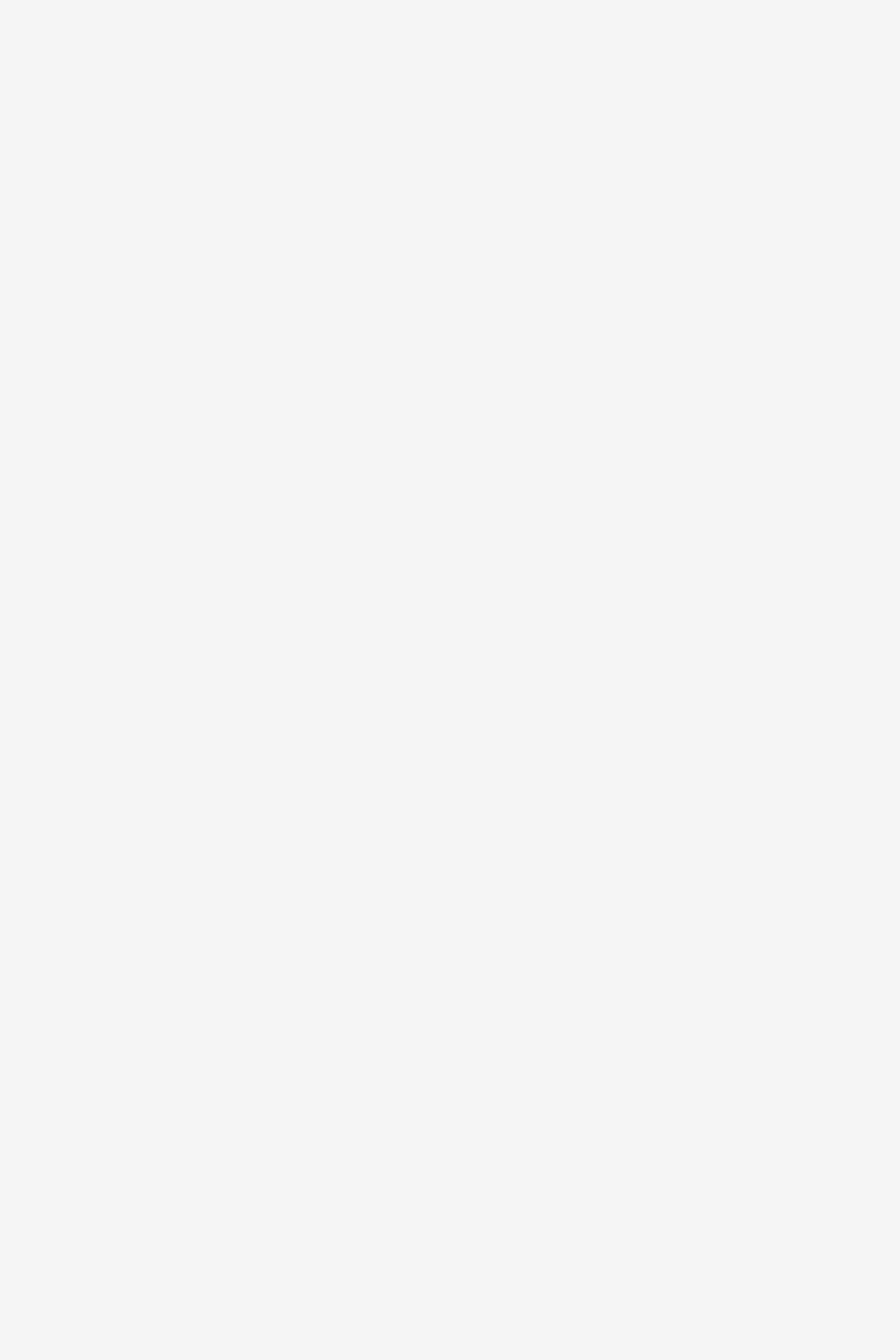
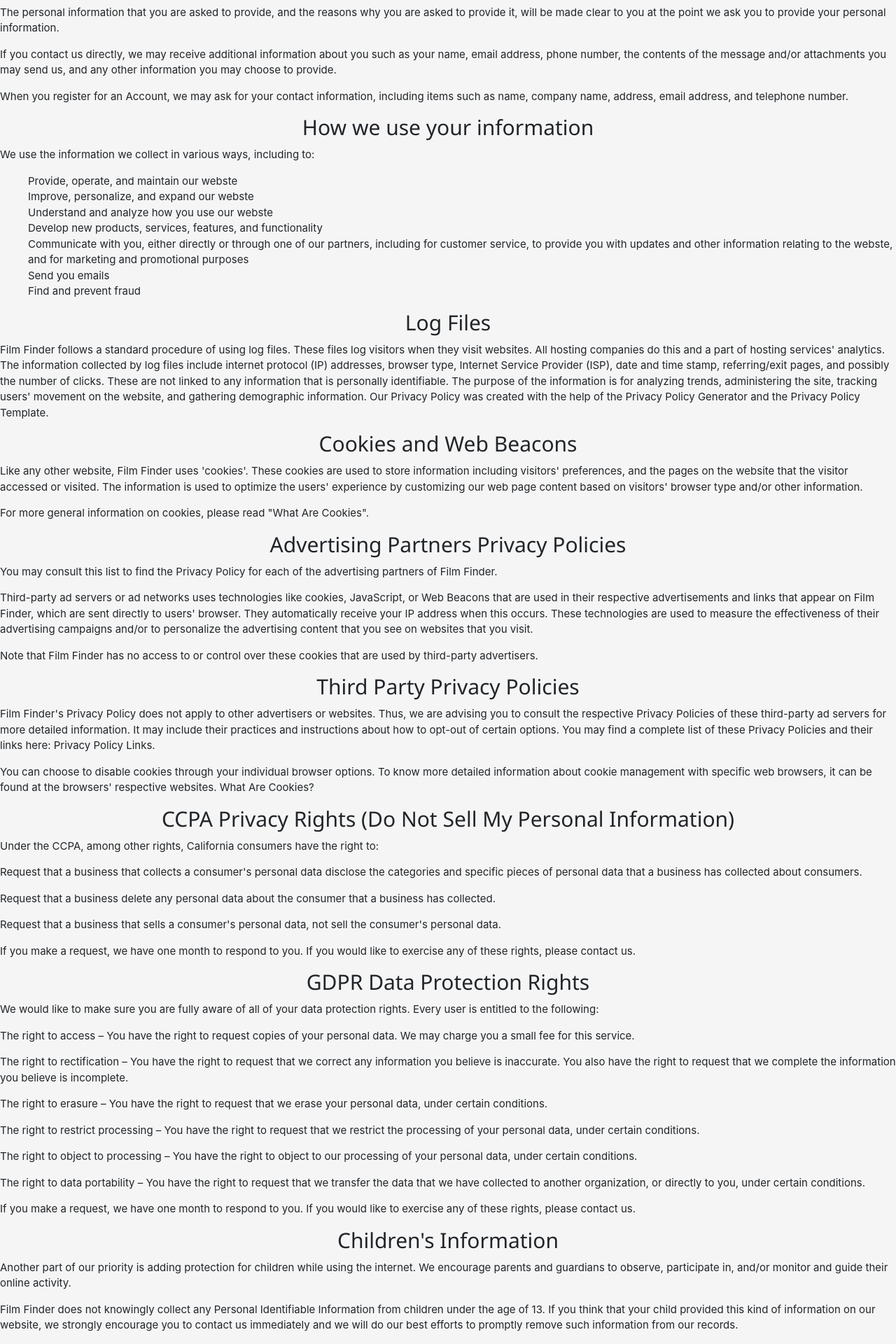
Before and after one commit to sunnylee19/Film-Finder, a React (Create React App) app in the folder film-finder/: page / in a window 1280 px wide. Shown: the part 1597-3517 px from the top of the page at 70% size. Before the commit the page ends 1310 px from the top, so only its background shows below. Built offline with nearby package versions, Linux system fonts and the light colour scheme; no server answers.

Commit message:
update privacy policy

```diff
--- a/film-finder/src/components/privacy/PrivacyComponent.js
+++ b/film-finder/src/components/privacy/PrivacyComponent.js
@@ -5,8 +5,129 @@ class PrivacyComponent extends React.Component {
     render() {
         return (
             <div>
-                <h2>Privacy Policy: To Be Determined.</h2>
-            </div>
+                <h1 className="text-center">Privacy Policy for RESTvengers</h1>
+                <p>At Film Finder, accessible from https://cs5610-film-finder-api.herokuapp.com/,
+                    one of our main priorities is the privacy of our visitors. This Privacy Policy
+                    document contains types of information that is collected and recorded by Film
+                    Finder and how we use it.</p>
+                <p>If you have additional questions or require more information about our Privacy
+                    Policy, do not hesitate to contact us.</p>
+                <p>This Privacy Policy applies only to our online activities and is valid for
+                    visitors to our website with regards to the information that they shared and/or
+                    collect in Film Finder. This policy is not applicable to any information
+                    collected offline or via channels other than this website.</p>
+                <h2>Consent</h2>
+                <p>By using our website, you hereby consent to our Privacy Policy and agree to its
+                    terms.</p>
+                <h2>Information we collect</h2>
+                <p>The personal information that you are asked to provide, and the reasons why you
+                    are asked to provide it, will be made clear to you at the point we ask you to
+                    provide your personal information.</p>
+                <p>If you contact us directly, we may receive additional information about you such
+                    as your name, email address, phone number, the contents of the message and/or
+                    attachments you may send us, and any other information you may choose to
+                    provide.</p>
+                <p>When you register for an Account, we may ask for your contact information,
+                    including items such as name, company name, address, email address, and
+                    telephone number.</p>
+                <h2>How we use your information</h2>
+                <p>We use the information we collect in various ways, including to:</p>
+                <ul>
+                    <li>Provide, operate, and maintain our webste</li>
+                    <li>Improve, personalize, and expand our webste</li>
+                    <li>Understand and analyze how you use our webste</li>
+                    <li>Develop new products, services, features, and functionality</li>
+                    <li>Communicate with you, either directly or through one of our partners,
+                        including for customer service, to provide you with updates and other
+                        information relating to the webste, and for marketing and promotional
+                        purposes
+                    </li>
+                    <li>Send you emails</li>
+                    <li>Find and prevent fraud</li>
+                </ul>
+                <h2>Log Files</h2>
+                <p>Film Finder follows a standard procedure of using log files. These files log
+                    visitors when they visit websites. All hosting companies do this and a part of
+                    hosting services' analytics. The information collected by log files include
+                    internet protocol (IP) addresses, browser type, Internet Service Provider (ISP),
+                    date and time stamp, referring/exit pages, and possibly the number of clicks.
+                    These are not linked to any information that is personally identifiable. The
+                    purpose of the information is for analyzing trends, administering the site,
+                    tracking users' movement on the website, and gathering demographic information.
+                    Our Privacy Policy was created with the help of the <a
+                        href="https://www.privacypolicygenerator.info">Privacy Policy
+                        Generator</a> and the <a href="https://www.privacypolicytemplate.net/">Privacy
+                        Policy Template</a>.</p>
+                <h2>Cookies and Web Beacons</h2>
+                <p>Like any other website, Film Finder uses 'cookies'. These cookies are used to
+                    store information including visitors' preferences, and the pages on the website
+                    that the visitor accessed or visited. The information is used to optimize the
+                    users' experience by customizing our web page content based on visitors' browser
+                    type and/or other information.</p>
+                <p>For more general information on cookies, please read <a
+                    href="https://www.cookieconsent.com/what-are-cookies/">"What Are Cookies"</a>.
+                </p>
+                <h2>Advertising Partners Privacy Policies</h2>
+                <p>You may consult this list to find the Privacy Policy for each of the advertising
+                    partners of Film Finder.</p>
+                <p>Third-party ad servers or ad networks uses technologies like cookies, JavaScript,
+                    or Web Beacons that are used in their respective advertisements and links that
+                    appear on Film Finder, which are sent directly to users' browser. They
+                    automatically receive your IP address when this occurs. These technologies are
+                    used to measure the effectiveness of their advertising campaigns and/or to
+                    personalize the advertising content that you see on websites that you visit.</p>
+                <p>Note that Film Finder has no access to or control over these cookies that are
+                    used by third-party advertisers.</p>
+                <h2>Third Party Privacy Policies</h2>
+                <p>Film Finder's Privacy Policy does not apply to other advertisers or websites.
+                    Thus, we are advising you to consult the respective Privacy Policies of these
+                    third-party ad servers for more detailed information. It may include their
+                    practices and instructions about how to opt-out of certain options. You may find
+                    a complete list of these Privacy Policies and their links here: Privacy Policy
+                    Links.</p>
+                <p>You can choose to disable cookies through your individual browser options. To
+                    know more detailed information about cookie management with specific web
+                    browsers, it can be found at the browsers' respective websites. What Are
+                    Cookies?</p>
+                <h2>CCPA Privacy Rights (Do Not Sell My Personal Information)</h2>
+                <p>Under the CCPA, among other rights, California consumers have the right to:</p>
+                <p>Request that a business that collects a consumer's personal data disclose the
+                    categories and specific pieces of personal data that a business has collected
+                    about consumers.</p>
+                <p>Request that a business delete any personal data about the consumer that a
+                    business has collected.</p>
+                <p>Request that a business that sells a consumer's personal data, not sell the
+                    consumer's personal data.</p>
+                <p>If you make a request, we have one month to respond to you. If you would like to
+                    exercise any of these rights, please contact us.</p>
+                <h2>GDPR Data Protection Rights</h2>
+                <p>We would like to make sure you are fully aware of all of your data protection
+                    rights. Every user is entitled to the following:</p>
+                <p>The right to access – You have the right to request copies of your personal data.
+                    We may charge you a small fee for this service.</p>
+                <p>The right to rectification – You have the right to request that we correct any
+                    information you believe is inaccurate. You also have the right to request that
+                    we complete the information you believe is incomplete.</p>
+                <p>The right to erasure – You have the right to request that we erase your personal
+                    data, under certain conditions.</p>
+                <p>The right to restrict processing – You have the right to request that we restrict
+                    the processing of your personal data, under certain conditions.</p>
+                <p>The right to object to processing – You have the right to object to our
+                    processing of your personal data, under certain conditions.</p>
+                <p>The right to data portability – You have the right to request that we transfer
+                    the data that we have collected to another organization, or directly to you,
+                    under certain conditions.</p>
+                <p>If you make a request, we have one month to respond to you. If you would like to
+                    exercise any of these rights, please contact us.</p>
+                <h2>Children's Information</h2>
+                <p>Another part of our priority is adding protection for children while using the
+                    internet. We encourage parents and guardians to observe, participate in, and/or
+                    monitor and guide their online activity.</p>
+                <p>Film Finder does not knowingly collect any Personal Identifiable Information from
+                    children under the age of 13. If you think that your child provided this kind of
+                    information on our website, we strongly encourage you to contact us immediately
+                    and we will do our best efforts to promptly remove such information from our
+                    records.</p></div>
         )
     }
 }
```
